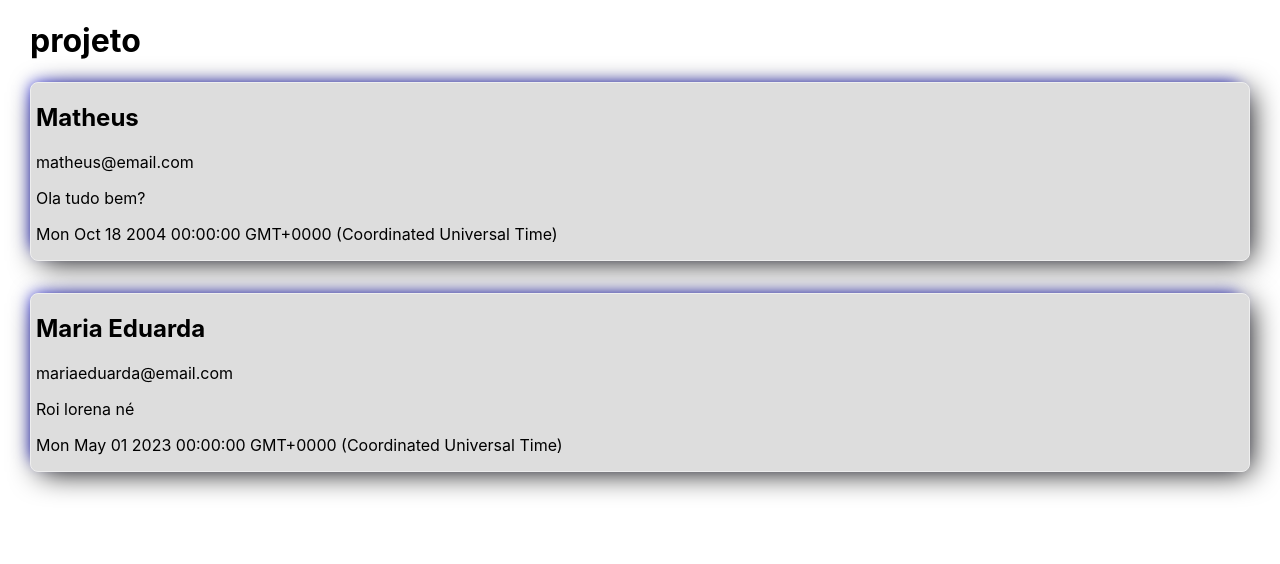
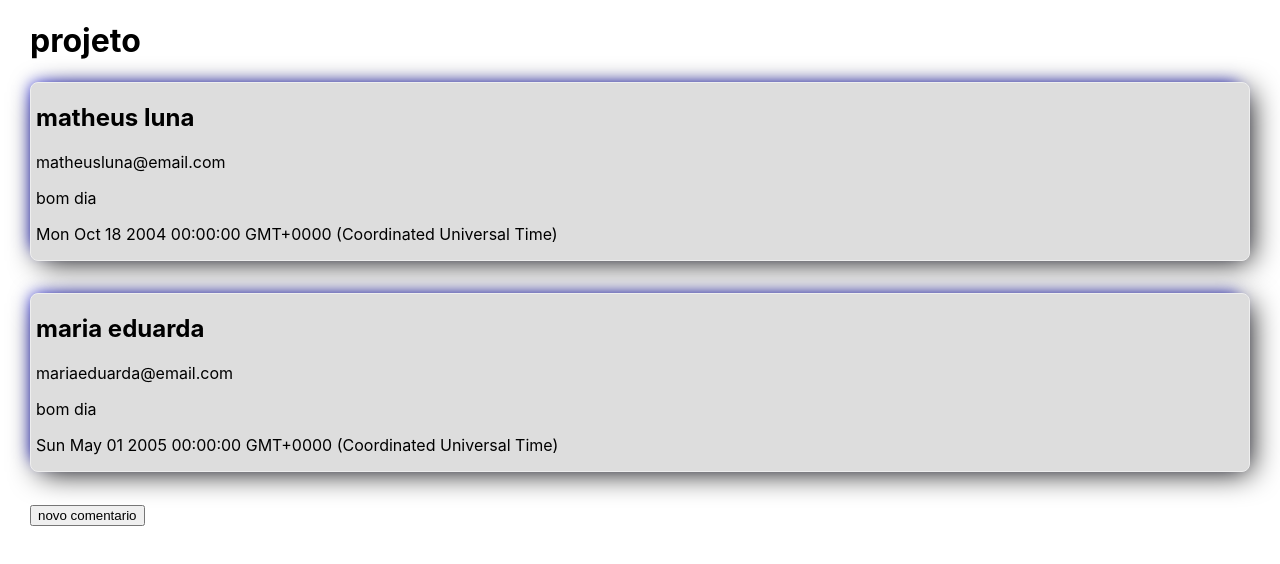
Before and after one commit to Dev-Luna0104/firstComponents, a React (Create React App) app: page / in a window 1280 px wide. Shown: the top 564 px of the page. Built offline with nearby package versions, Linux system fonts and the light colour scheme.

Commit message:
manipulating the state

```diff
--- a/src/App.js
+++ b/src/App.js
@@ -1,19 +1,92 @@
 import logo from './logo.svg';
 import './App.css';
+import React from 'react';
+import { Component } from 'react';
 import Comentario from './components/Comentario';
 
-function App() {
+
+class App extends Component {
+
+  state = {
+    comentario: [
+
+      {
+        name:'matheus luna',
+        email:'matheusluna@email.com',
+        date:new Date(2004, 9, 18),
+        mensagem:'bom dia'
+      },
+
+      {
+        name:'maria eduarda',
+        email:'mariaeduarda@email.com',
+        date:new Date(2005, 4, 1),
+        mensagem:'bom dia'
+      },
+
+    ]
+  }
+
+  addComment = () => {
+    console.log ('novo comentario')
+
+    const newComment = {
+      name:'rafa',
+      email:'rafa@email.com',
+      date:new Date(),
+      mensagem:'tarde'
+    }
+
+    //   //quel comtrola a atualizaçao do estado tem que ser o react, ele faz isso quando acha que tem que atualizar assim retornando um novo Dom
+    //   //entao para atualizar o estado
+    //   let lista = this.state.comentario
+    //   lista.push(newComment)
+    //   //setStation - ela é erdada de companents
+    //   this.setState({Comentario: lista})
+
+    //uma forma melhor de escrever
+
+    this.setState({
+      comentario:[ ...this.state.comentario, newComment ]
+    })
+
+  }
+
+  render(){
     return (
       <div className="App">
           <h1>projeto</h1>
-        < Comentario name="Matheus" email="matheus@email.com" date={new Date(2004, 9, 18)}>
-          Ola tudo bem?
+          {this.state.comentario.map((comentario,indice) =>(
+            <Comentario
+              key={indice}
+              name={comentario.name}
+              email={comentario.email}
+              date={comentario.date}
+              >
+                {comentario.mensagem}
             </Comentario>
-        < Comentario name="Maria Eduarda" email="mariaeduarda@email.com" date={new Date(2023, 4, 1)}>
-          Roi lorena né
-        </Comentario>
+            ))
+          }
+          <button onClick={this.addComment}>novo comentario</button>
       </div>
     );
+
+  }
 }
 
+
+
+// function App() {
+//     return (
+//     <div className="App">
+//         <h1>projeto</h1>
+//         < Comentario name="Matheus" email="matheus@email.com" date={new Date(2004, 9, 18)}>
+//           Ola tudo bem?
+//         </Comentario>
+//         < Comentario name="Maria Eduarda" email="mariaeduarda@email.com" date={new Date(2023, 4, 1)}>
+//           Roi lorena né
+//         </Comentario>
+//     </div>
+//   );
+// }
 export default App;
```
Also changed, not shown: src/components/Comentario.js (+17 -1 lines). Lines whose indentation alone changed are shown as unchanged.
